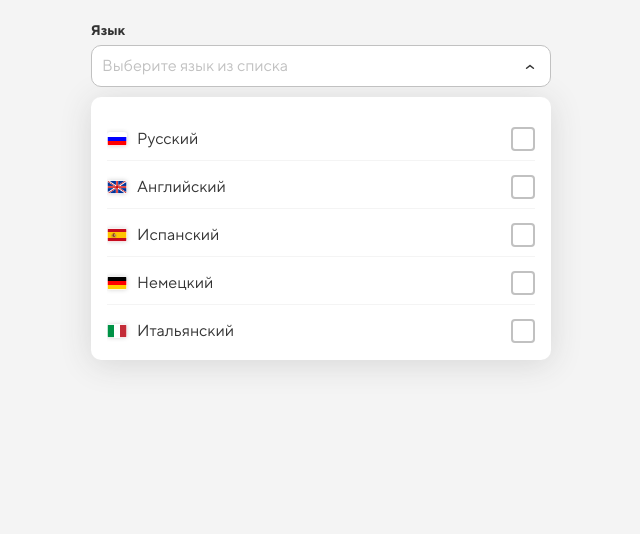
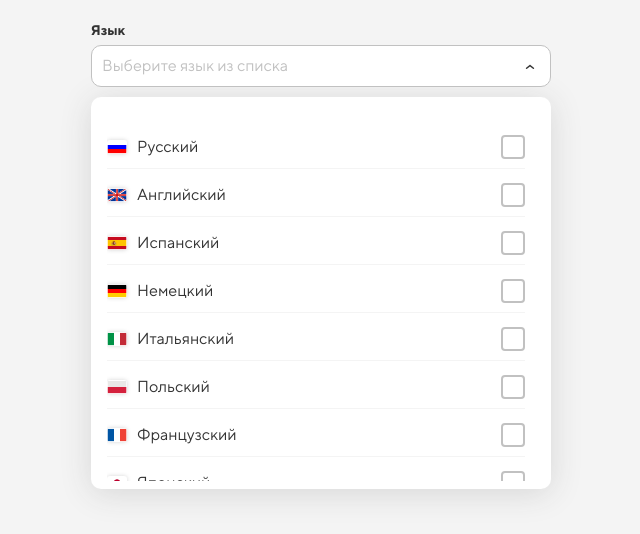
Before and after one commit to Dimeliora/react-dropdown, a React (Create React App) app: page / in a window 1280 px wide. Both pictures are taken after a click on the button "Expand list". Shown: the top 534 px of the page, without its empty margins (319-959 px from the left). Built offline with nearby package versions, Linux system fonts and the light colour scheme.

Commit message:
noicon dropdown implementation

```diff
--- a/src/components/App.tsx
+++ b/src/components/App.tsx
@@ -12,7 +12,7 @@ const App: FC = () => {
 	useEffect(() => {
 		fetch("./mocks.json")
 			.then((res) => res.json())
-			.then((data: IItem[]) => setItems(data.slice(0, 5)));
+			.then((data: IItem[]) => setItems(data));
 	}, []);
 
 	const selectChangeHandler = (items: IItem[]) => {
--- a/src/components/Dropdown/Dropdown.tsx
+++ b/src/components/Dropdown/Dropdown.tsx
@@ -63,6 +63,7 @@ const Dropdown: FC<IDropdownProps> = (props) => {
 				<List
 					items={items}
 					selectedItems={selectedItems}
+					noIcon={noIcon}
 					onListItemCheck={selectItemsHandler}
 				/>
 			)}
--- a/src/components/Dropdown/List/List.tsx
+++ b/src/components/Dropdown/List/List.tsx
@@ -11,10 +11,11 @@ interface IListProps {
 	items: IItem[];
 	selectedItems: IItem[];
 	onListItemCheck: (item: IItem) => void;
+	noIcon?: boolean;
 }
 
 const List: FC<IListProps> = (props) => {
-	const { items, selectedItems, onListItemCheck } = props;
+	const { items, selectedItems, onListItemCheck, noIcon } = props;
 
 	const [isScrollable, setIsScrollabe] = useState<boolean>(false);
 
@@ -46,6 +47,7 @@ const List: FC<IListProps> = (props) => {
 						item={item}
 						isChecked={isItemSelected(item.id)}
 						onCheck={onListItemCheck}
+						noIcon={noIcon}
 					/>
 				))}
 			</ul>
--- a/src/components/Dropdown/ListItem/ListItem.tsx
+++ b/src/components/Dropdown/ListItem/ListItem.tsx
@@ -8,10 +8,11 @@ interface IListItemProps {
 	item: IItem;
 	isChecked: boolean;
 	onCheck: (item: IItem) => void;
+	noIcon?: boolean;
 }
 
 const ListItem: FC<IListItemProps> = (props) => {
-	const { item, isChecked, onCheck } = props;
+	const { item, isChecked, onCheck, noIcon } = props;
 	const { id, icon, name } = item;
 
 	const itemCheckHandler = () => {
@@ -20,10 +21,15 @@ const ListItem: FC<IListItemProps> = (props) => {
 
 	return (
 		<li className={classes.listItem}>
-			<div className={classes.listItemIcon}>
-				<img src={icon} alt={name} className={classes.listItemImage} />
-			</div>
-
+			{!noIcon && (
+				<div className={classes.listItemIcon}>
+					<img
+						src={icon}
+						alt={name}
+						className={classes.listItemImage}
+					/>
+				</div>
+			)}
 			<label htmlFor={id} className={classes.listItemName}>
 				{name}
 			</label>
```
